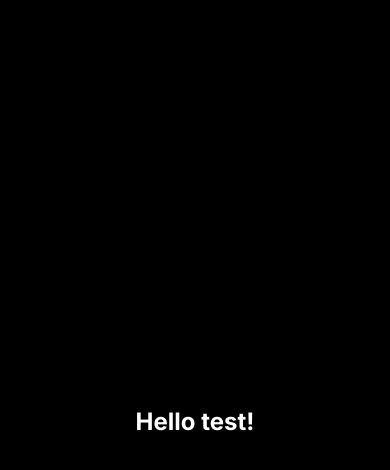
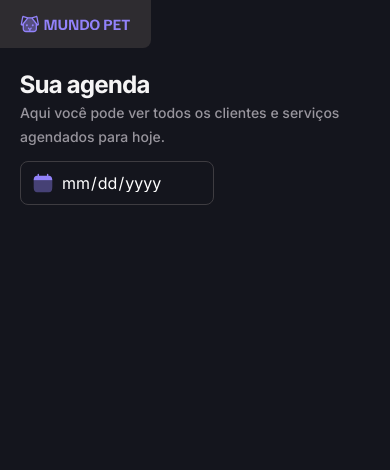
Before and after one commit to Julio-Cesar-Castro/petshop, a website built with webpack: page index.html in a window 390 px wide. Built offline with nearby package versions, Linux system fonts and the light colour scheme.

Commit message:
header mobile done

```diff
--- a/index.html
+++ b/index.html
@@ -14,7 +14,20 @@
 </head>
 
 <body>
-  <h1>Hello test!</h1>
+  <div class="container">
+    <div class="logo">
+      <img src="./src/assets/logo.svg" alt="">
+    </div>
+    <header>
+      <div class="content-header">
+        <h1>Sua agenda</h1>
+        <span>Aqui você pode ver todos os clientes e serviços agendados para hoje.</span>
+      </div>
+      <div class="input-wrapper-date">
+        <input data-default data-icon="calendar" id="schedule-date" type="date">
+      </div>
+    </header>
+  </div>
   <script type="module" src="./src/main.js"></script>
 </body>
 
--- a/src/styles/global.css
+++ b/src/styles/global.css
@@ -6,9 +6,11 @@
   --content-brand: #9282FA;
 
   --background-primary: #151515;
+  --background: #14151D;
   --background-secondary: #23242C;
   --background-brand: #9282FA;
   --background-highlights: #BDB4FA;
+  --background-logo: #2E2C30;
 
   --border-primary: #3E3C41;
   --border-secondary: #86818C;
@@ -27,8 +29,8 @@
   --ff-inter: 'Inter', sans-serif;
 
   /* Text */
-  --title: 800 1.5rem/2rem var(var(--ff-inter-tight));
-  --paragraph-medium: 700 0.875rem/1.5rem var(--ff-inter);
+  --title: 700 1.5rem/2rem var(--ff-inter-tight);
+  --paragraph-medium: 500 0.875rem/1.5rem var(--ff-inter);
   --paragraph-small: 700 0.75rem/1rem var(--ff-inter);
   --label-large: 800 1rem/1.5rem var(--ff-inter);
   --label-medium: 800 0.875rem/1.5rem var(--ff-inter);
@@ -108,6 +110,11 @@ input[data-default] {
 
 }
 
+input[type="date"]::-webkit-inner-spin-button,
+input[type="date"]::-webkit-calendar-picker-indicator {
+  display: none;
+}
+
 button {
   width: 9.6875rem;
   height: calc(48px - 12px);
--- a/src/styles/style.css
+++ b/src/styles/style.css
@@ -1,11 +1,61 @@
 body {
-  max-width: 1920px;
+  background: var(--background);
+  padding: 0.75rem 1.25rem;
+  position: relative;
+
+  & .logo {
+    width: 9.4375rem;
+    height: 3rem;
+    padding: 0.75rem 1.25rem;
+    background: var(--background-logo);
+    border-bottom-right-radius: 0.5rem;
+    position: absolute;
+    top: 0;
+    left: 0;
+  }
+
+  & .container {
+    max-width: 24.375rem;
+    width: 100%;
+    display: flex;
+    align-items: center;
+    margin-top: 57px;
+  }
+}
+
+header {
+  display: flex;
+  flex-direction: column;
+  gap: 0.75rem;
   width: 100%;
-  height: 100vh;
-  background: #000;
-  margin: 0 auto;
-  display: flex;
-  align-items: center;
-  justify-content: center;
-  flex-direction: column;
+
+  & .content-header {
+    display: flex;
+    flex-direction: column;
+    gap: 0.12;
+
+    & h1 {
+      font: var(--title);
+      color: #F5F4F5;
+    }
+
+    & span {
+      font: var(--paragraph-medium);
+      color: var(--content-secondary);
+    }
+  }
+
+  & .input-wrapper-date {
+    width: 100%;
+    overflow: hidden;
+
+    display: flex;
+    align-items: start;
+    justify-content: start;
+
+    &>input {
+      width: 40%;
+    }
+
+  }
 }
```
Also changed, not shown: src/assets/logo.svg (added).
